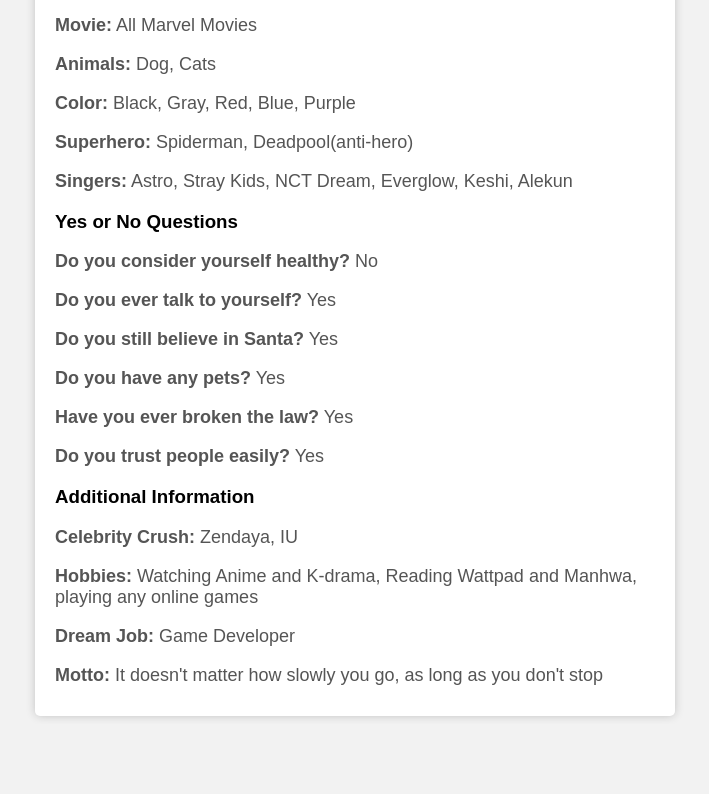
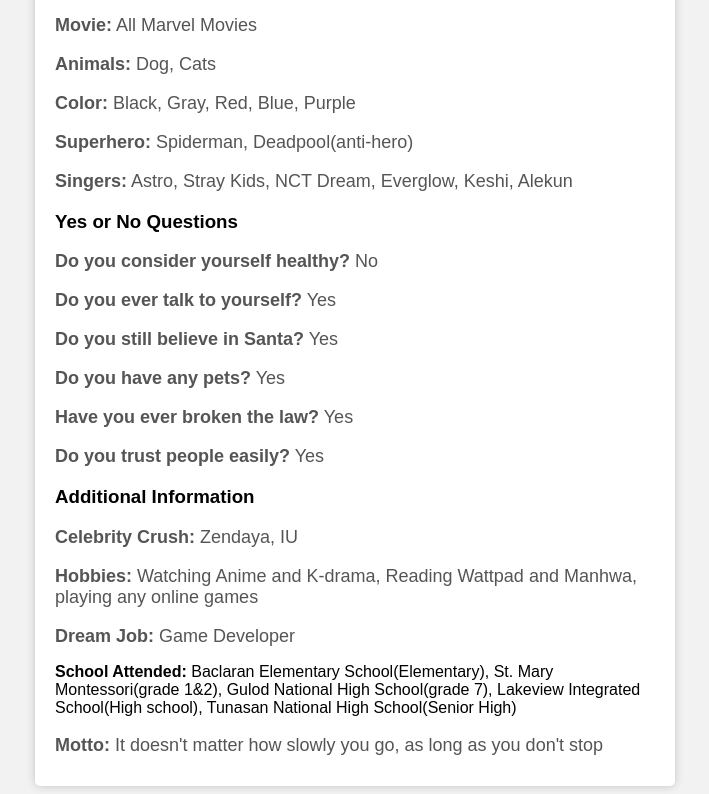
Before and after one commit to ericearl23/ericearl23.github.io, a plain HTML site: page profile.html in a window 1280 px wide. Shown: the part 652-1446 px from the top of the page, without its empty margins (285-994 px from the left). Before the commit the page ends 1376 px from the top, so only its background shows below. Drawn offline with Linux system fonts and the light colour scheme.

Commit message:
profile.html

```diff
--- a/profile.html
+++ b/profile.html
@@ -70,6 +70,7 @@
         <p class="personal-info"><b>Celebrity Crush:</b> Zendaya, IU</p>
         <p class="personal-info"><b>Hobbies:</b> Watching Anime and K-drama, Reading Wattpad and Manhwa, playing any online games</p>
         <p class="personal-info"><b>Dream Job:</b> Game Developer</p>
+        <p class="personal-indo"><b>School Attended:</b> Baclaran Elementary School(Elementary), St. Mary Montessori(grade 1&2), Gulod National High School(grade 7), Lakeview Integrated School(High school), Tunasan National High School(Senior High)</p>
         <p class="personal-info"><b>Motto:</b> It doesn't matter how slowly you go, as long as you don't stop</p>
     </div>
 </body>
```
